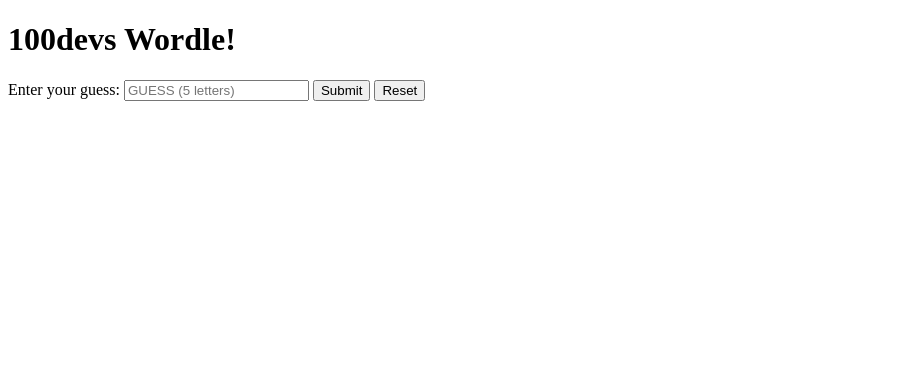
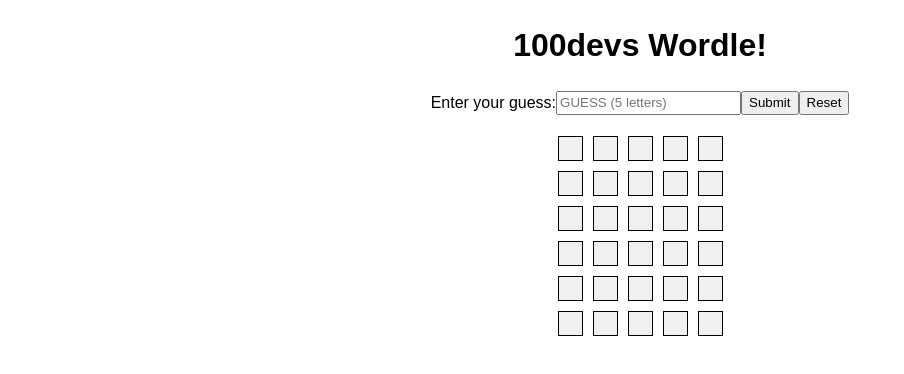
Before and after one commit to jcurtis808/100devs-wordle, a plain HTML site: page index.html in a window 1280 px wide. Shown: the whole page, without its empty margins (0-904 px from the left). Drawn offline with Linux system fonts and the light colour scheme; files that its build step writes are made by us from their sources; the site is published under a folder, as on GitHub Pages, so addresses that start at the root find nothing.

Commit message:
fixing css and js file targets

```diff
--- a/index.html
+++ b/index.html
@@ -8,10 +8,9 @@
     <title>Play some 100Devs Wordle</title>
 
     <!-- import the webpage's stylesheet -->
-    <link rel="stylesheet" href="/style.css" />
+    <link rel="stylesheet" href="css/style.css" />
 
-    <!-- import the webpage's javascript file -->
-    <script src="/main.js" defer></script>
+
   </head>
   <body>
     <!-- this is the start of content -->
@@ -73,7 +72,8 @@
       </div>
     </div>
 
-
+    <!-- import the webpage's javascript file -->
+    <script src="js/main.js" defer></script>
 
   </body>
 </html>
```
